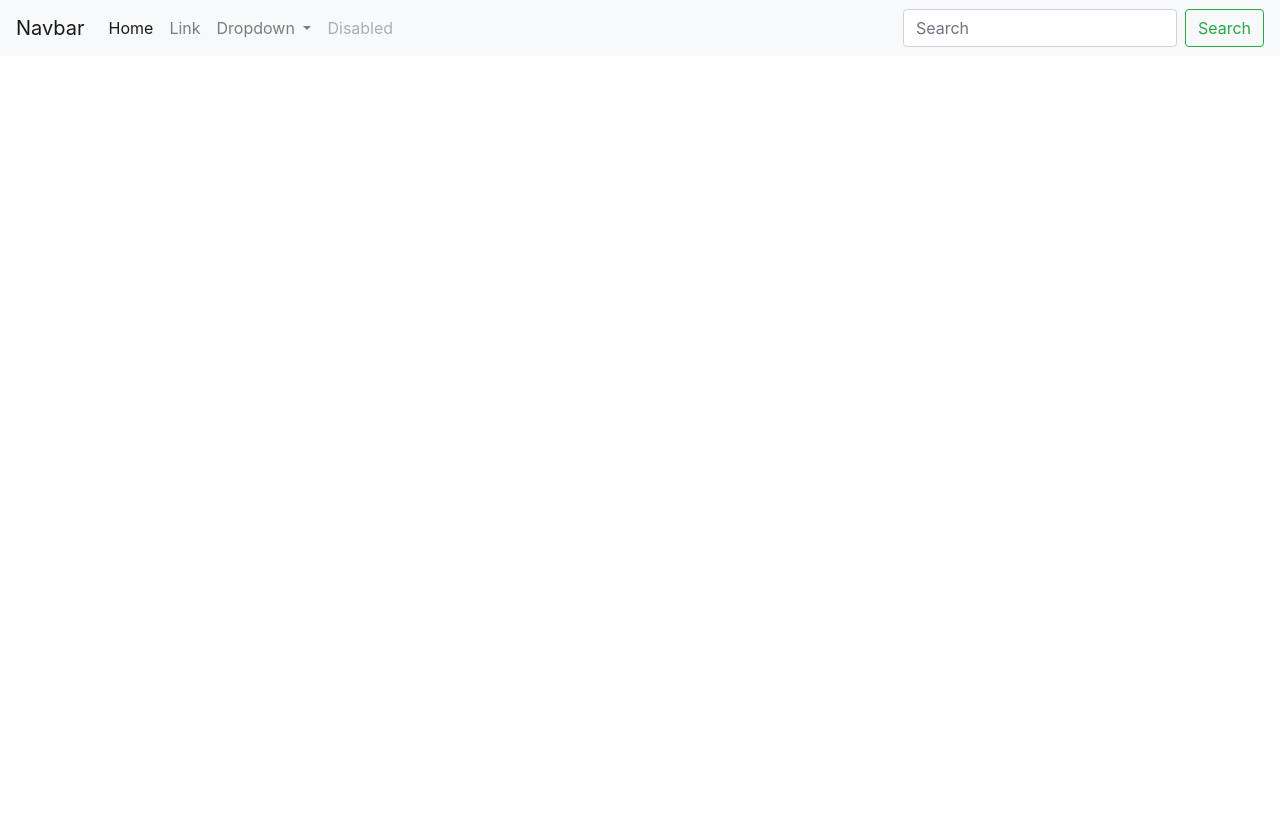
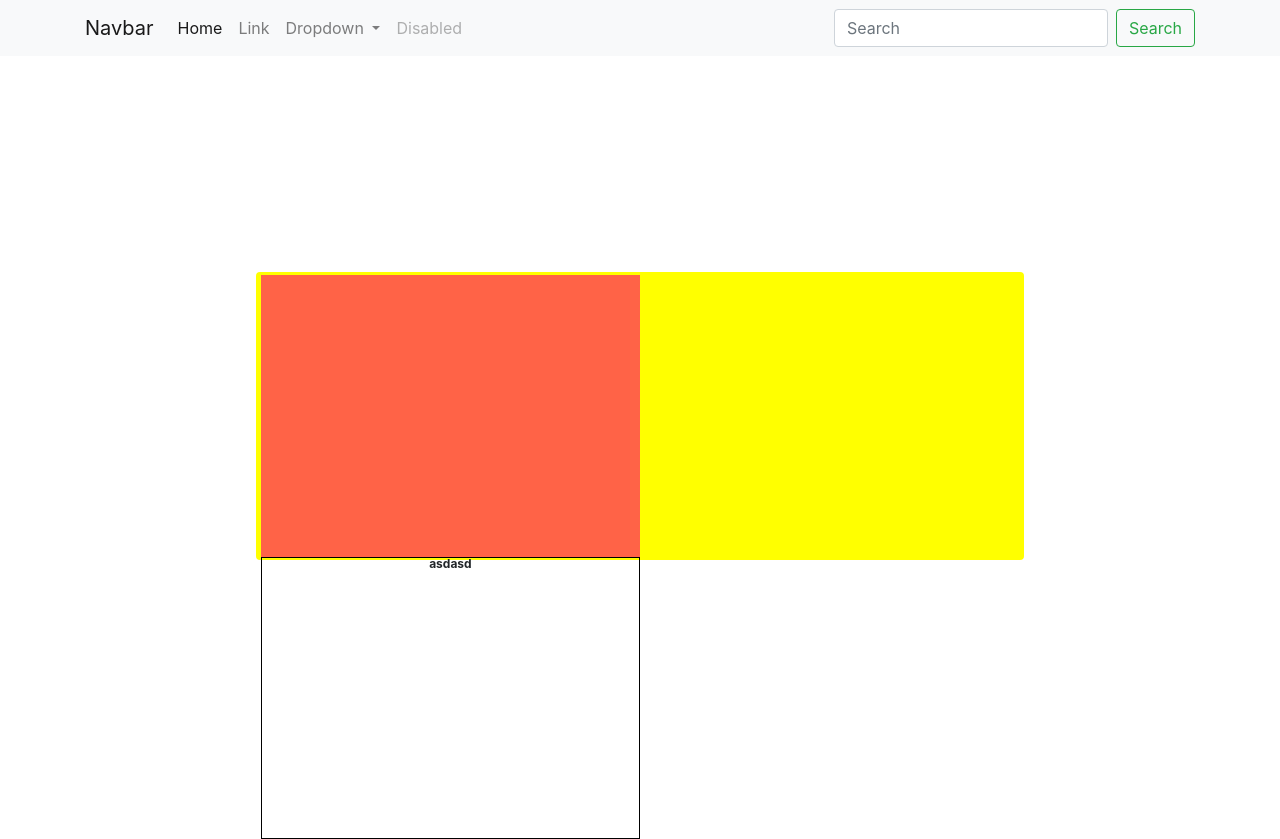
Before and after one commit to imamfahr/profile, a plain HTML site: page index.html in a window 1280 px wide. Before the commit the page ends 800 px from the top, so only its background shows below. Drawn offline with nearby package versions, Linux system fonts and the light colour scheme.

Commit message:
add css style

```diff
--- a/index.html
+++ b/index.html
@@ -7,12 +7,13 @@
 
     <!-- Bootstrap CSS -->
     <link rel="stylesheet" href="https://stackpath.bootstrapcdn.com/bootstrap/4.5.2/css/bootstrap.min.css" integrity="sha384-JcKb8q3iqJ61gNV9KGb8thSsNjpSL0n8PARn9HuZOnIxN0hoP+VmmDGMN5t9UJ0Z" crossorigin="anonymous">
-
+    <link rel="stylesheet" href="/style.css">
     <title>Hello, world!</title>
   </head>
   <body>
     <!-- navbar -->
     <nav class="navbar navbar-expand-lg navbar-light bg-light">
+        <div class="container">
             <a class="navbar-brand" href="#">Navbar</a>
             <button class="navbar-toggler" type="button" data-toggle="collapse" data-target="#navbarSupportedContent" aria-controls="navbarSupportedContent" aria-expanded="false" aria-label="Toggle navigation">
               <span class="navbar-toggler-icon"></span>
@@ -47,10 +48,20 @@
               </form>
             </div>
           </nav>
+        </div>
 
       <!-- body -->
-      <div class="container">
+      <div class="container-body">
+          <div class="badge container">
+              <div class="photo-box">
 
+              </div>
+              <div class="biodata">
+                  asdasd
+
+              </div>
+
+          </div>
       </div>
 
 
--- /dev/null
+++ b/style.css
@@ -0,0 +1,26 @@
+.container-body{
+    height: 90vh;
+    display: flex;
+    align-content: space-around;
+    justify-content: space-around;
+    align-items: center;
+}
+
+.badge{
+    width: 60%;
+    height: 40%;
+    background-color: yellow
+
+}
+
+.photo-box{
+    width: 50%;
+    height: 100%;
+    background-color: tomato;
+}
+
+.biodata{
+    border: black 1px solid;
+    height: 100%;
+    width: 50%;
+}
```
Lines whose indentation alone changed are shown as unchanged.
